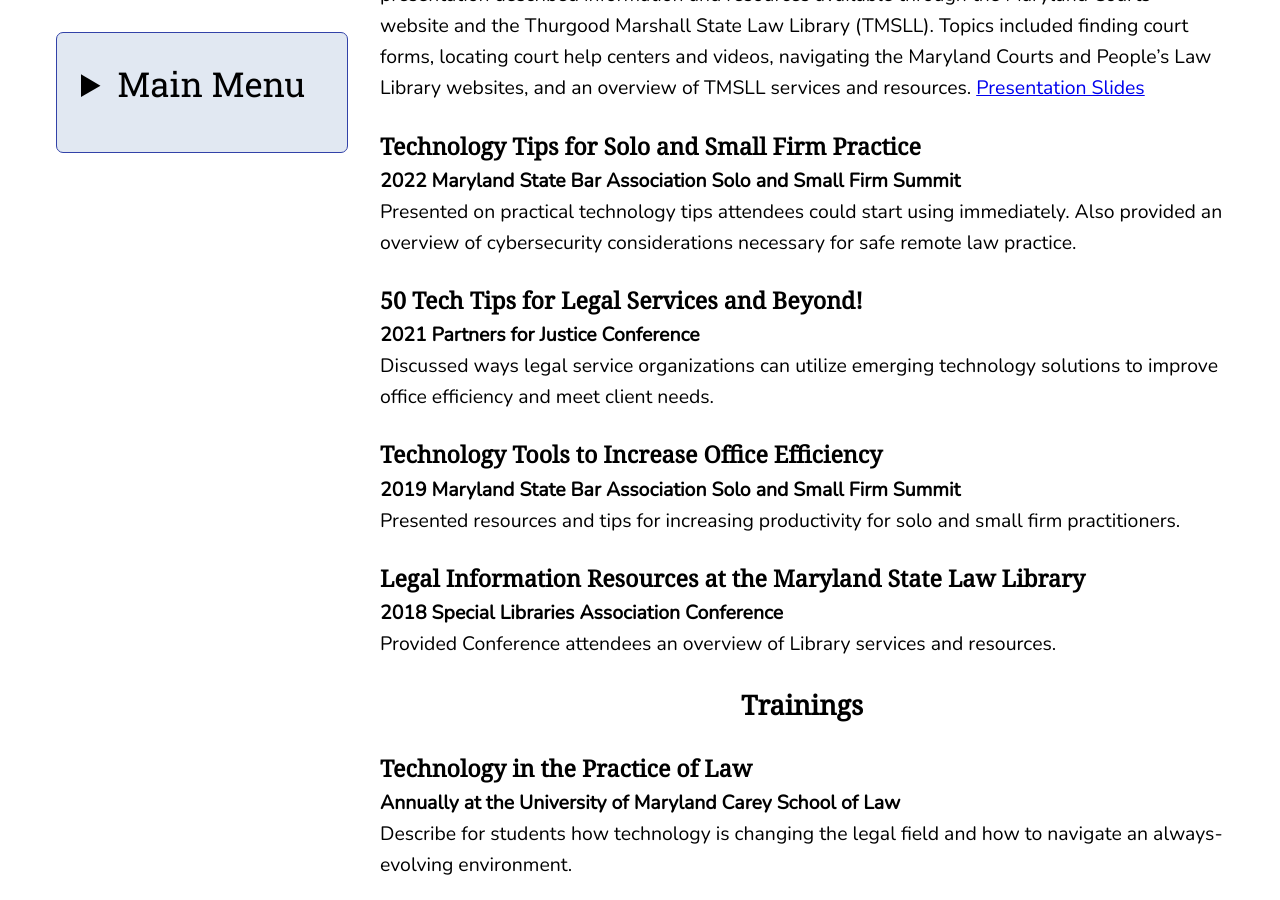
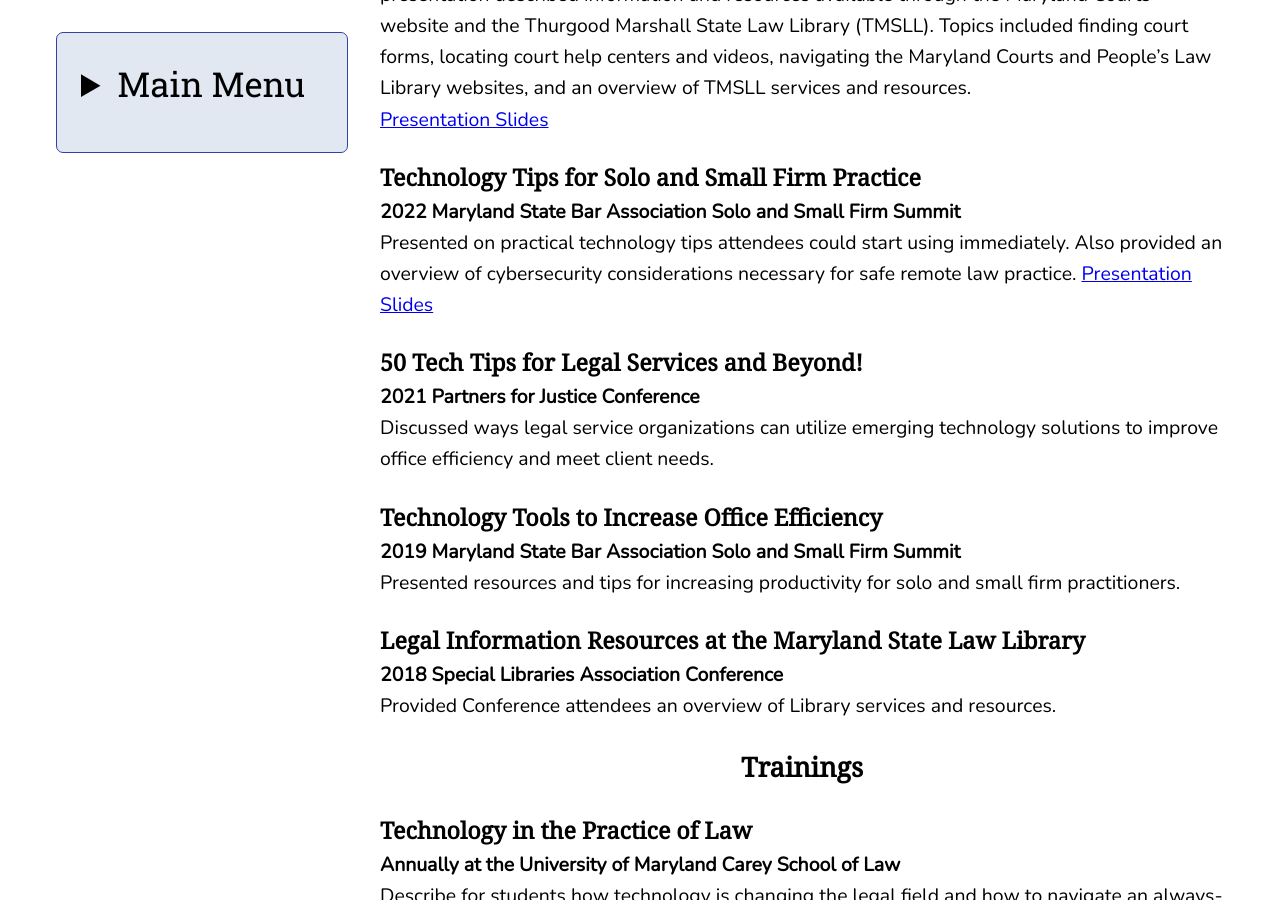
Before and after one commit to lelandsampson/Leland-Sampson-Website, a Jekyll site: the page built from presentations.md, in a window 1280 px wide and 900 px high, scrolled down 3530 px. Built offline with Jekyll 4.4.1, drawn with Linux system fonts in a browser that asks for light colours.

Commit message:
presentations update

```diff
--- a/presentations.md
+++ b/presentations.md
@@ -85,6 +85,7 @@
 ### Technology Tips for Solo and Small Firm Practice
 **2022 Maryland State Bar Association Solo and Small Firm Summit**
 Presented on practical technology tips attendees could start using immediately. Also provided an overview of cybersecurity considerations necessary for safe remote law practice.
+[Presentation Slides](files/2022-MSBA-Solo-Small-Firm-tech-presentation.pdf)
 
 ### 50 Tech Tips for Legal Services and Beyond!
 **2021 Partners for Justice Conference**
```
Also changed, not shown: 1 other file.
